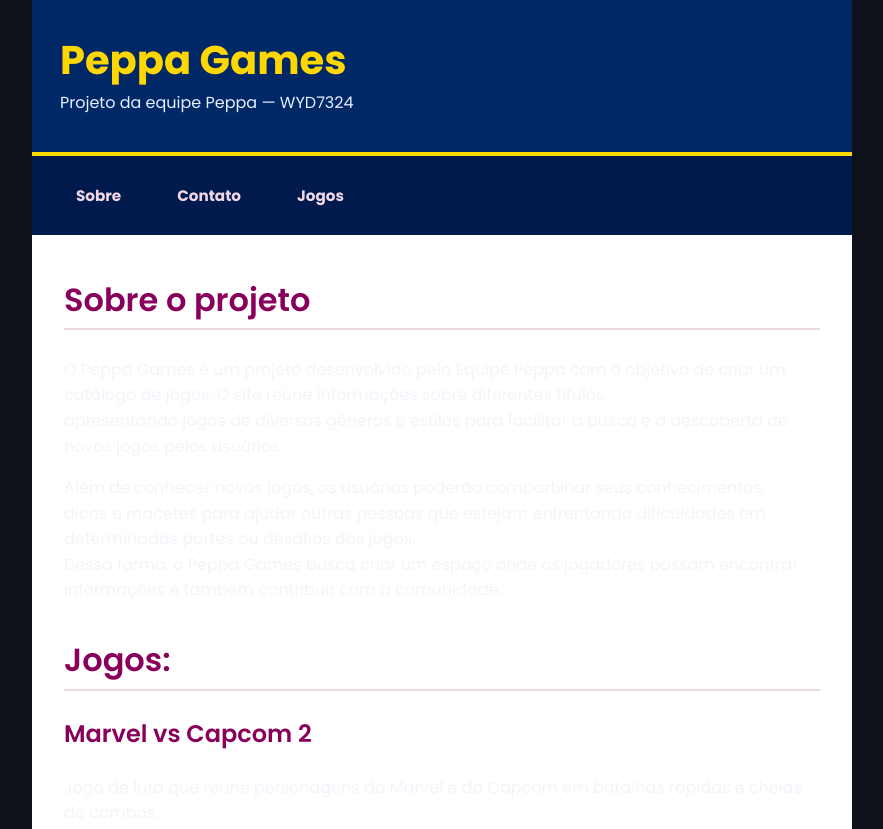
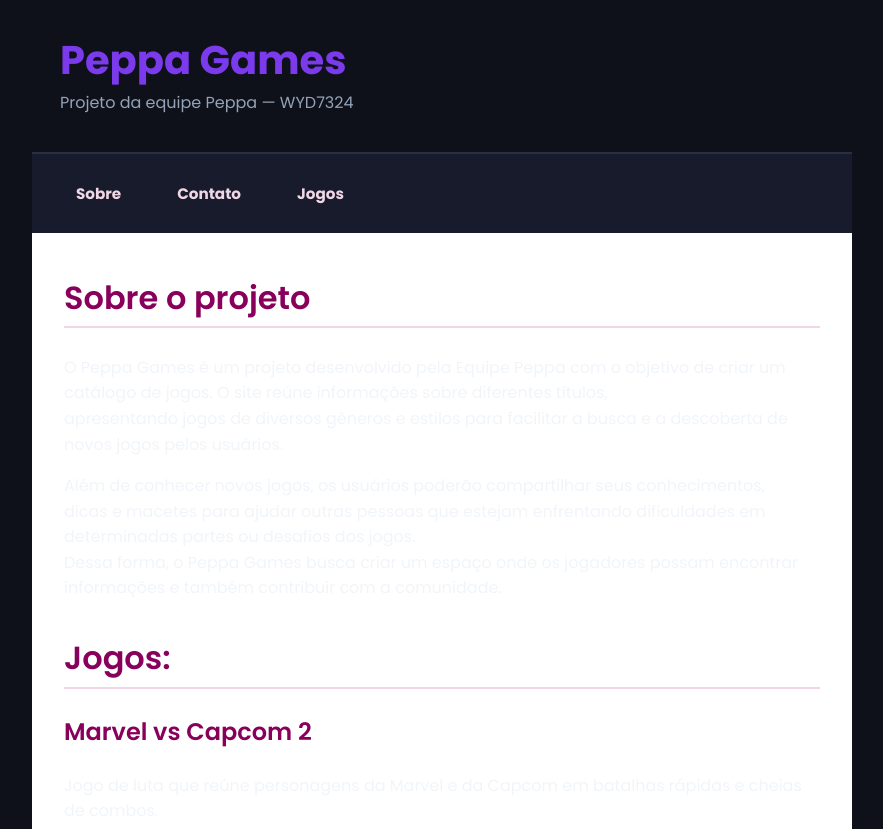
Before and after one commit to guilhermefelix-dev/peppa-games, a plain HTML site: page estrutura-modelo/frontend/index.html in a window 1280 px wide. Shown: the top 829 px of the page, without its empty margins (198-1081 px from the left). Drawn offline with Linux system fonts and the light colour scheme.

Commit message:
Alteração do cabeçalho e menu para a palheta original do projeto.

```diff
--- a/estrutura-modelo/frontend/css/estilo.css
+++ b/estrutura-modelo/frontend/css/estilo.css
@@ -58,10 +58,10 @@
    ========================================================================== */
 
 header {
-  background-color: #002766; /* Fundo Azul */
-  color: #FFFFFF;
+  background-color: var(--fundo);
+  color: var(--texto);
   padding: 36px 28px;
-  border-bottom: 4px solid #FFD700; /* Borda Amarela */
+  border-bottom: 2px solid var(--bordas);
 }
 
 header h1 {
@@ -69,13 +69,12 @@
   font-size: 2.5rem;
   line-height: 1.2;
   font-weight: 700;
-  color: #FFD700; /* Texto do Título Amarelo */
+  color: var(--cor-principal);
 }
-
 
 header p {
   margin: 0;
-  color: #E6F0FF; /* Texto Secundário Claro */
+  color: var(--texto-secundario);
 }
 
 /* ==========================================================================
@@ -83,7 +82,7 @@
    ========================================================================== */
 
 nav {
-  background-color: #001A4D; /* Fundo Azul Escuro do Menu */
+  background-color: var(--fundo-secundario);
   padding: 14px 28px;
 }
 
@@ -96,15 +95,14 @@
 }
 
 nav a {
-  color: #FFD700; /* Links Amarelos */
+  color: var(--texto);
   text-decoration: none;
   font-weight: 600;
   font-size: 1.1rem;
 }
 
 nav a:hover {
-  color: #FFFFFF; /* Muda para Branco ao passar o mouse */
-  text-decoration: underline;
+  color: var(--destaque);
 }
 
 
```
